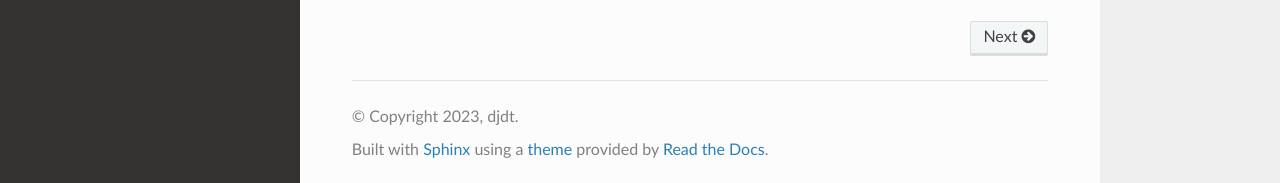
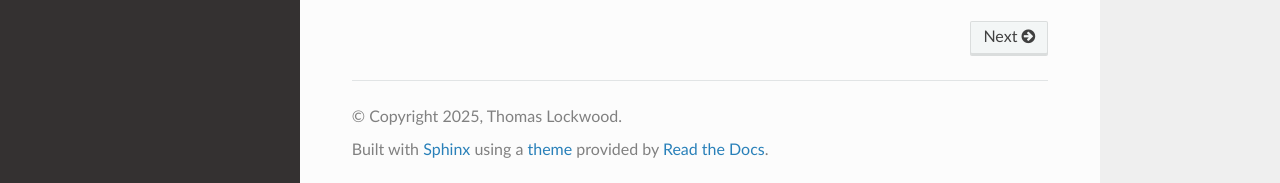
Before and after one commit to djdt/dget, a Sphinx documentation site: the page built from docs/index.rst, in a window 1280 px wide and 1059 px high. Shown: the part 873-1056 px from the top of the window. Built offline with Sphinx 7.4.7 and the Read the Docs theme 3.1.0, drawn with Linux system fonts in a browser that asks for light colours.

Commit message:
update docs conf

```diff
--- a/docs/conf.py
+++ b/docs/conf.py
@@ -9,7 +9,7 @@
 # https://www.sphinx-doc.org/en/master/usage/configuration.html#project-information
 
 project = "DGet"
-copyright = "2023, djdt"
+copyright = "2025, Thomas Lockwood"
 author = "djdt"
 release = importlib.metadata.version("dget")
 
@@ -19,10 +19,8 @@
 extensions = [
     "sphinx.ext.autodoc",
     "sphinx.ext.napoleon",
-    "sphinx_autodoc_typehints",
 ]
 
-templates_path = ["_templates"]
 exclude_patterns = ["_build", "Thumbs.db", ".DS_Store"]
 
 
@@ -30,4 +28,3 @@
 # https://www.sphinx-doc.org/en/master/usage/configuration.html#options-for-html-output
 
 html_theme = "sphinx_rtd_theme"
-html_static_path = ["_static"]
```
